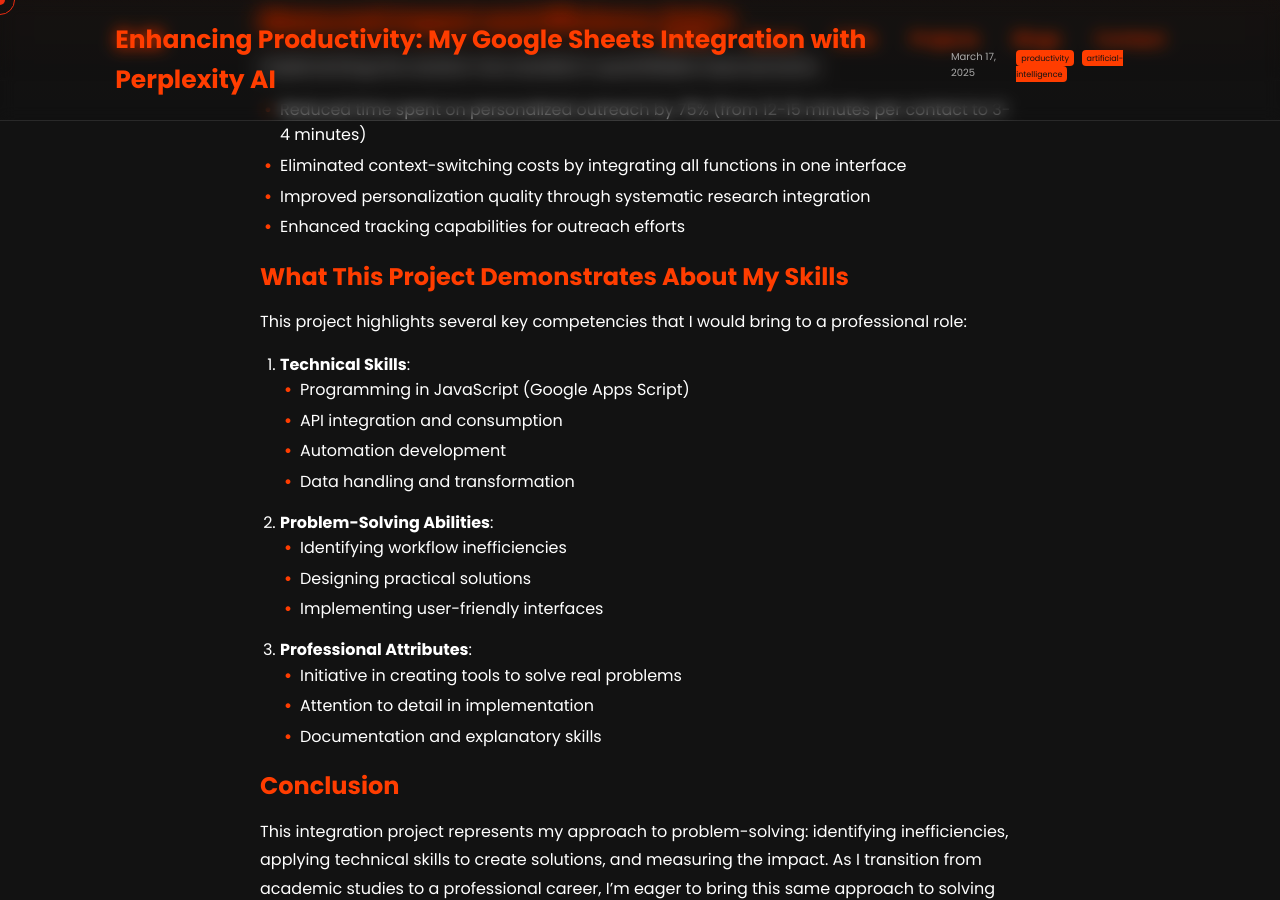
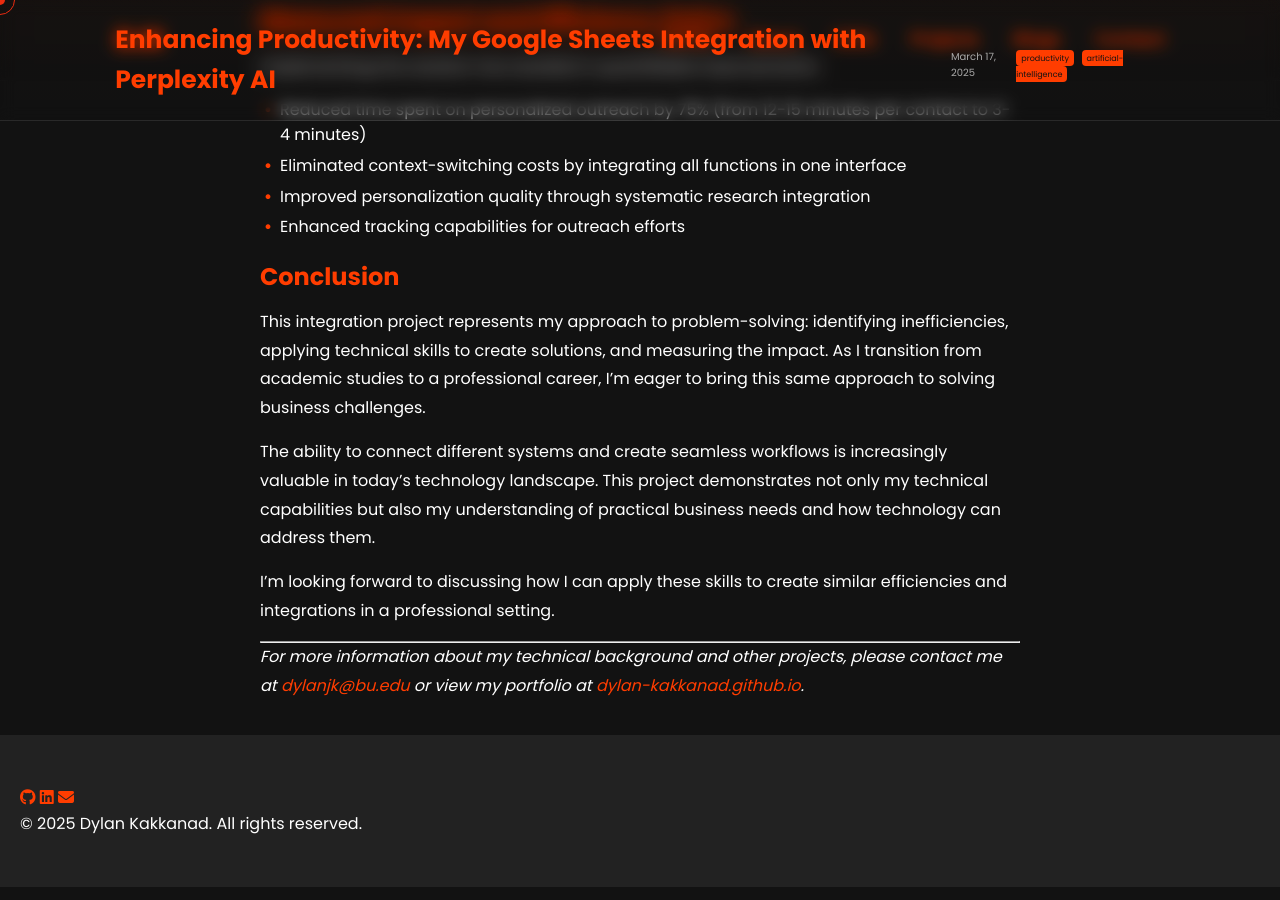
Before and after one commit to Dylan-Kakkanad/Dylan-Kakkanad.github.io, a Jekyll site: the page built from _posts/2025-03-17-automating-and-enhancing-email-workflows.md, in a window 1280 px wide and 900 px high, scrolled down 8102 px. Built offline with Jekyll 4.4.1, drawn with Linux system fonts in a browser that asks for light colours.

Commit message:
Update 2025-03-17-automating-and-enhancing-email-workflows.md

```diff
--- a/_posts/2025-03-17-automating-and-enhancing-email-workflows.md
+++ b/_posts/2025-03-17-automating-and-enhancing-email-workflows.md
@@ -292,25 +292,6 @@
 - Improved personalization quality through systematic research integration
 - Enhanced tracking capabilities for outreach efforts
 
-## What This Project Demonstrates About My Skills
-
-This project highlights several key competencies that I would bring to a professional role:
-
-1. **Technical Skills**:
-   - Programming in JavaScript (Google Apps Script)
-   - API integration and consumption
-   - Automation development
-   - Data handling and transformation
-
-2. **Problem-Solving Abilities**:
-   - Identifying workflow inefficiencies
-   - Designing practical solutions
-   - Implementing user-friendly interfaces
-
-3. **Professional Attributes**:
-   - Initiative in creating tools to solve real problems
-   - Attention to detail in implementation
-   - Documentation and explanatory skills
 
 ## Conclusion
 
```
